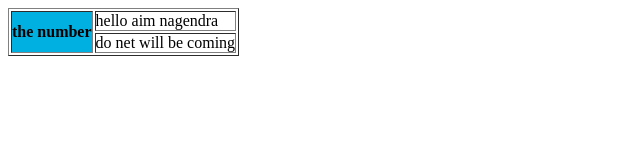
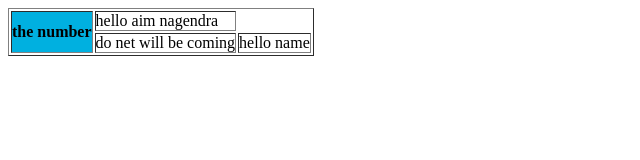
Before and after one commit to kalavapallinagendra/all-html-codes, a plain HTML site: page tables.html in a window 1280 px wide. Shown: the whole page, without its empty margins (0-640 px from the left). Drawn offline with Linux system fonts and the light colour scheme.

Commit message:
this my second

```diff
--- a/tables.html
+++ b/tables.html
@@ -15,6 +15,9 @@
                 <td>
                     do net will be coming
                 </td>
+                <td>
+                    hello name
+                </td>
             </tr>
 
     </table>
```
